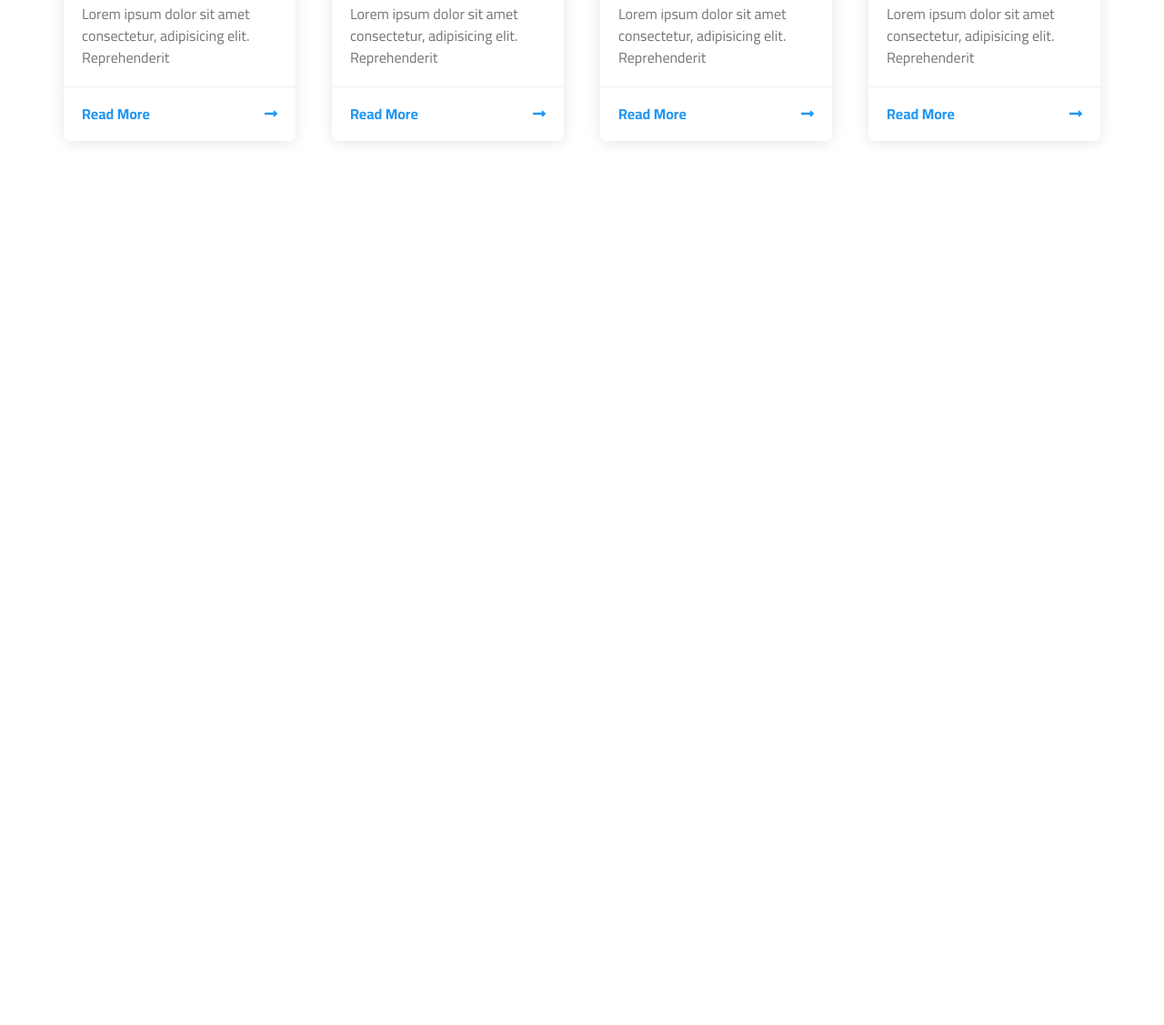
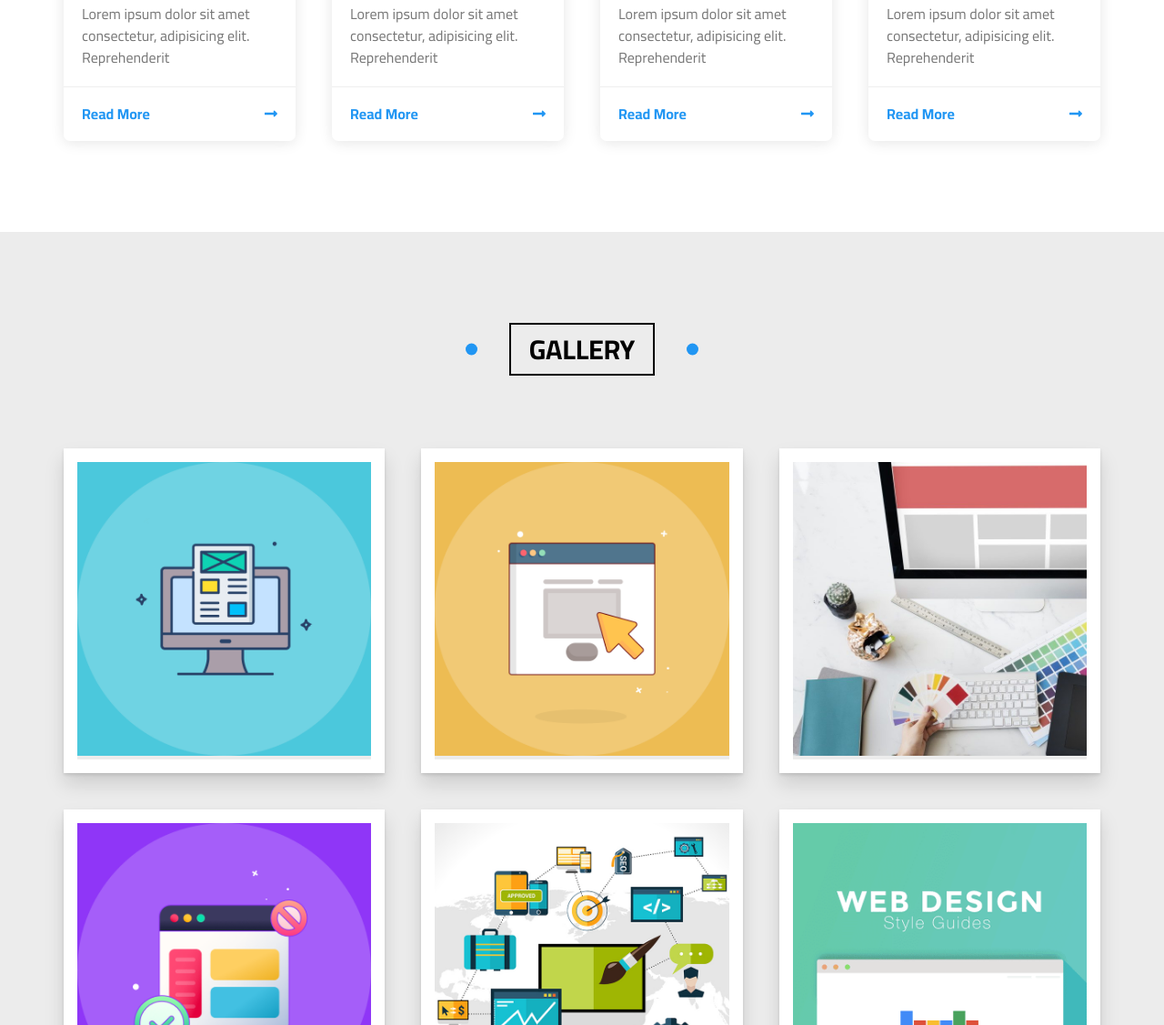
Before and after one commit to MohammadTaji/Template-Three, a plain HTML site: page index.html in a window 1280 px wide. Shown: the part 1673-2800 px from the top of the page at 91% size. Before the commit the page ends 2008 px from the top, so only its background shows below. Drawn offline with Linux system fonts and the light colour scheme.

Commit message:
Added gallery section

```diff
--- a/css/elzero.css
+++ b/css/elzero.css
@@ -1,6 +1,7 @@
 /* Start Global Rules */
 :root{
     --main-color:#2196f3;
+    --section-color:#ececec;
     --transition: 0.3s;
     --padding-section:100px;
     --transition-head:0.3s;
@@ -51,10 +52,11 @@ h2.main-head{
     font-size: 30px;
     text-transform: uppercase;
     width: fit-content;
-    margin: 0 auto;
+    margin: 0 auto 80px;
     border: solid 2px #000;
     padding: 10px 20px;
     position: relative;
+    z-index: 2;
     transition: var(--transition-head) linear;
 }
 h2.main-head::before
@@ -315,8 +317,6 @@ h2.main-head:hover::after{
   padding-bottom: var(--padding-section);
 }
 .articles .container{
-  padding-top: 80px;
-  padding-bottom: 80px;
   display: grid;
   grid-template-columns: repeat(auto-fill,minmax(250px,1fr));
   gap: 40px;
@@ -367,6 +367,47 @@ border-bottom: 1px #eee solid;
   position: relative;
 }
 /* End Articles */
+/* Start Gallery */
+.gallery{
+  padding-top: var(--padding-section);
+  padding-bottom: var(--padding-section);
+  background-color: var(--section-color);
+}
+.gallery .container{
+  display: grid;
+  grid-template-columns: repeat(auto-fill,minmax(300px,1fr));
+  gap: 40px;
+}
+.gallery .container .image{
+  border: solid 15px #fff;
+  box-shadow: 0px 12px 20px 0px rgb(0 0 0 / 13%),
+  0px 2px 4px 0px rgb(0 0 0 / 12%);
+  overflow: hidden;
+  position: relative;
+}
+.gallery .container .image:hover img{
+  transform: rotate(5deg) scale(1.1);
+}
+.gallery .container .image:hover::before{
+  content: '';
+  position: absolute;
+  background-color: rgb(255 255 255 / 20%);
+  width: 0;
+  height: 0;
+  top: 50%;
+  left: 50%;
+  transform: translate(-50%, -50%);
+  z-index: 1;
+  opacity: 0;
+  animation: glass 0.7s;
+}
+.gallery .container .image img{
+  max-width: 100%;
+  width: 100%;
+  transition: var(--transition);
+}
+
+/* End Gallery */
 /* Start Animations */
 @keyframes down {
   0%,
@@ -424,4 +465,14 @@ border-bottom: 1px #eee solid;
     right: -10px;
   }
 }
+@keyframes glass {
+  0%{
+    opacity: 1;
+  }
+  100%{
+    width: 200%;
+    height: 200%;
+    opacity: 0;
+  }
+}
 /* End Animations */
--- a/index.html
+++ b/index.html
@@ -185,6 +185,31 @@
         </div>
     </div>
     <!-- End Articles -->
+    <!-- Start Gallery -->
+    <div class="gallery" id="gallery">
+        <h2 class="main-head">Gallery</h2>
+        <div class="container">
+            <div class="image">
+                <img src="images/gallery-01.png" alt="">
+            </div>
+            <div class="image">
+                <img src="images/gallery-02.png" alt="">
+            </div>
+            <div class="image">
+                <img src="images/gallery-03.jpg" alt="">
+            </div>
+            <div class="image">
+                <img src="images/gallery-04.png" alt="">
+            </div>
+            <div class="image">
+                <img src="images/gallery-05.jpg" alt="">
+            </div>
+            <div class="image">
+                <img src="images/gallery-06.png" alt="">
+            </div>
+        </div>
+    </div>
+    <!-- End Gallery -->
 </body>
 
 </html>
```
